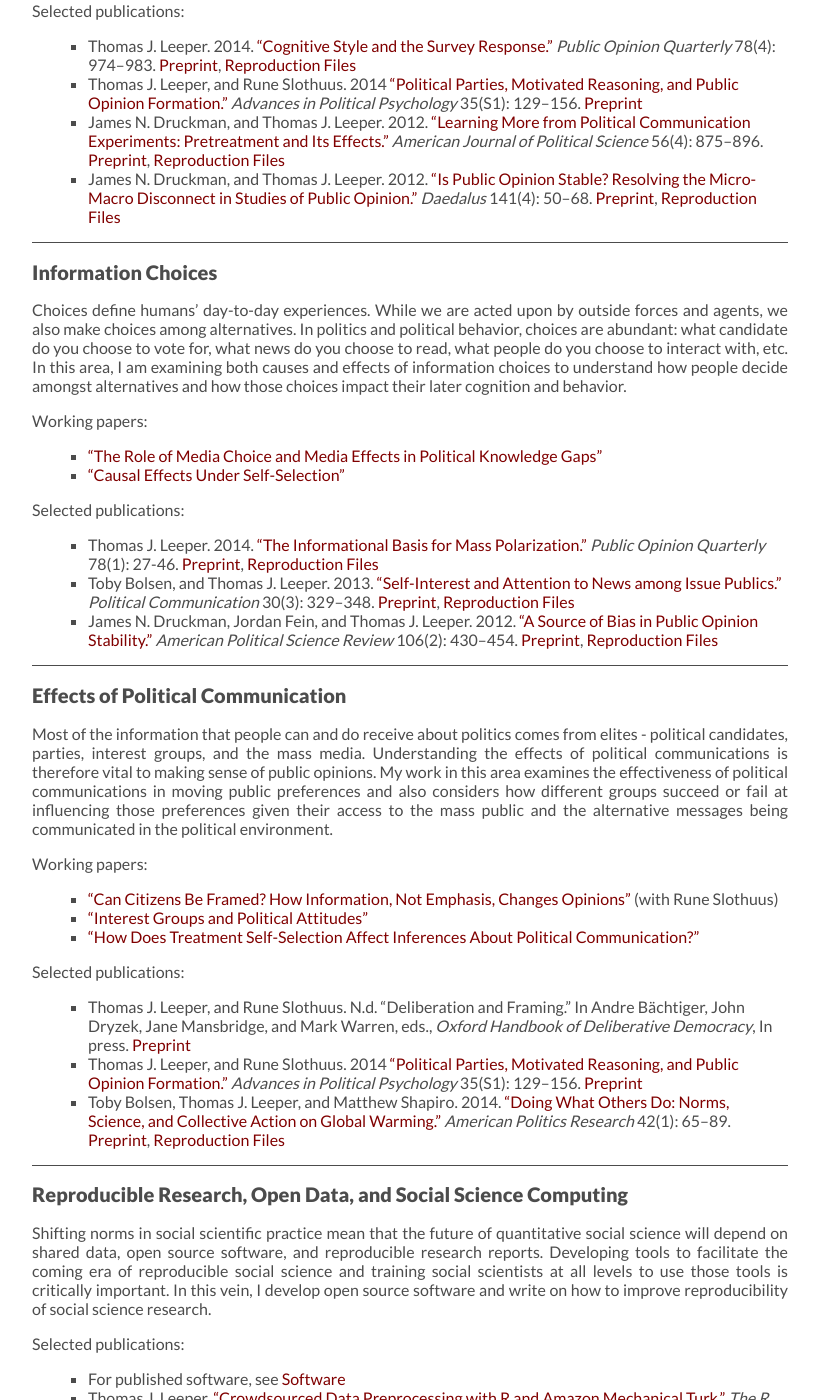
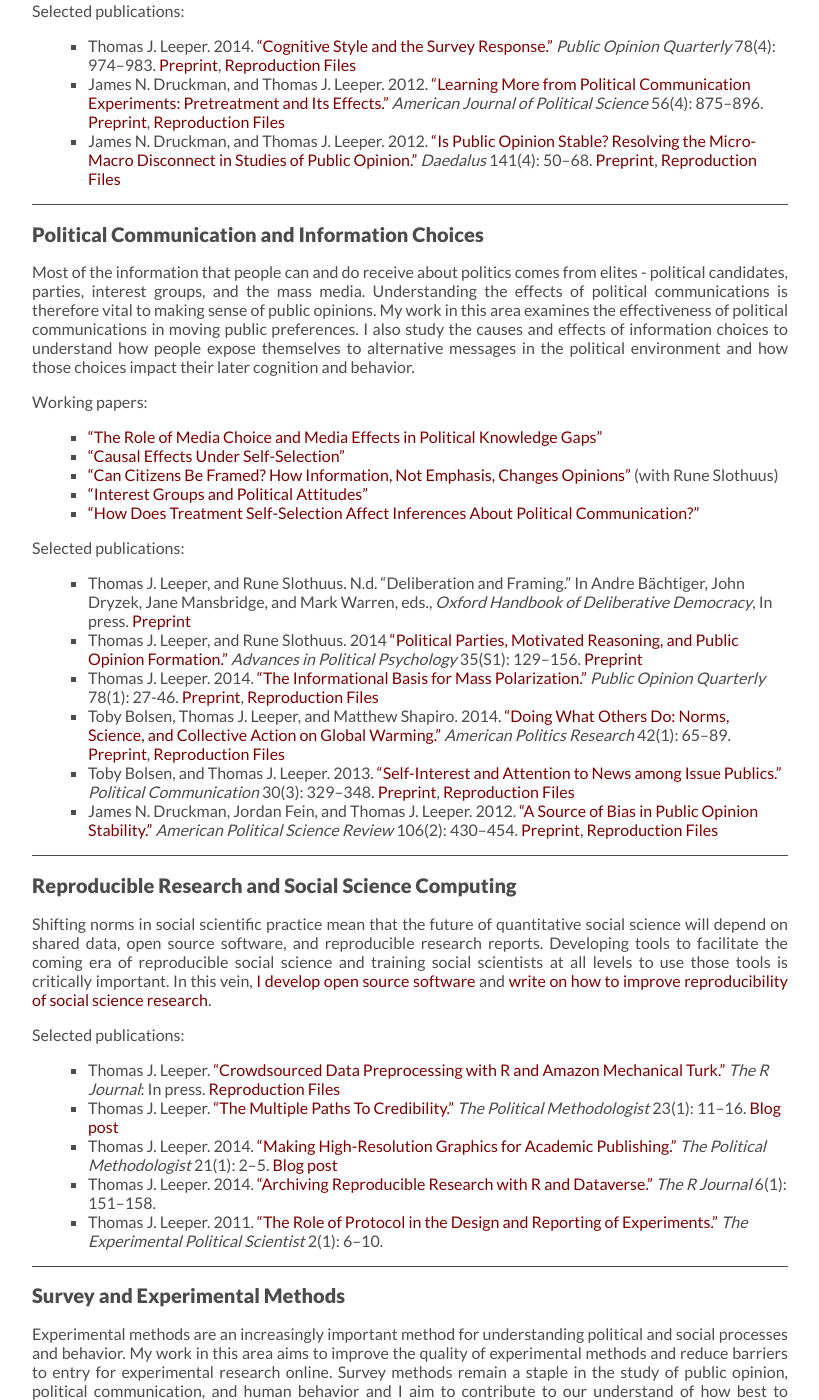
Before and after one commit to leeper/leeper.github.io, a Jekyll site: the page built from research.md, in a window 1280 px wide and 1400 px high, scrolled down 380 px. Shown: the whole window, without its empty margins (230-1049 px from the left). Built offline with Jekyll 4.4.1, drawn with Linux system fonts in a browser that asks for light colours; some web fonts are replaced.

Commit message:
simplify research.md organization

```diff
--- a/research.md
+++ b/research.md
@@ -20,36 +20,20 @@ Working papers:
 Selected publications:
 
 * Thomas J. Leeper. 2014. [&ldquo;Cognitive Style and the Survey Response.&rdquo;](http://poq.oxfordjournals.org/content/78/4/974.abstract) *Public Opinion Quarterly* 78(4): 974&ndash;983. [Preprint]({{ page.papers}}PublicOpinionQuarterly2014b.pdf), [Reproduction Files](http://dx.doi.org/10.7910/DVN/V9ROA)
-* Thomas J. Leeper, and Rune Slothuus. 2014 [&ldquo;Political Parties, Motivated Reasoning, and Public Opinion Formation.&rdquo;](http://onlinelibrary.wiley.com/doi/10.1111/pops.12164/abstract) *Advances in Political Psychology* 35(S1): 129&ndash;156. [Preprint]({{ page.papers}}AdvancesInPoliticalPsychology2014.pdf)
 * James N. Druckman, and Thomas J. Leeper. 2012. [&ldquo;Learning More from Political Communication Experiments: Pretreatment and Its Effects.&rdquo;](http://onlinelibrary.wiley.com/doi/10.1111/j.1540-5907.2012.00582.x/abstract) *American Journal of Political Science* 56(4): 875&ndash;896. [Preprint]({{ page.papers}}AmericanJournalofPoliticalScience2012), [Reproduction Files](http://hdl.handle.net/1902.1/17218)
 * James N. Druckman, and Thomas J. Leeper. 2012. [&ldquo;Is Public Opinion Stable? Resolving the Micro-Macro Disconnect in Studies of Public Opinion.&rdquo;](http://www.mitpressjournals.org/doi/abs/10.1162/DAED_a_00173) *Daedalus* 141(4): 50&ndash;68. [Preprint]({{ page.papers}}Daedalus2012.pdf), [Reproduction Files](http://dx.doi.org/10.7910/DVN/NSRKXC)
 
+
 ---
 
-## Information Choices ##
+## Political Communication and Information Choices ##
 
-Choices define humans' day-to-day experiences. While we are acted upon by outside forces and agents, we also make choices among alternatives. In politics and political behavior, choices are abundant: what candidate do you choose to vote for, what news do you choose to read, what people do you choose to interact with, etc. In this area, I am examining both causes and effects of information choices to understand how people decide amongst alternatives and how those choices impact their later cognition and behavior.
+Most of the information that people can and do receive about politics comes from elites - political candidates, parties, interest groups, and the mass media. Understanding the effects of political communications is therefore vital to making sense of public opinions. My work in this area examines the effectiveness of political communications in moving public preferences. I also study the causes and effects of information choices to understand how people expose themselves to alternative messages in the political environment and how those choices impact their later cognition and behavior.
 
 Working papers:
 
 * [&ldquo;The Role of Media Choice and Media Effects in Political Knowledge Gaps&rdquo;]({{ page.papers }}KnowledgeGaps.pdf)
 * [&ldquo;Causal Effects Under Self-Selection&rdquo;]({{ page.papers }}CausalEffectsUnderSelfSelection.pdf)
-
-Selected publications:
-
-* Thomas J. Leeper. 2014. [&ldquo;The Informational Basis for Mass Polarization.&rdquo;](http://poq.oxfordjournals.org/content/78/1/27.abstract) *Public Opinion Quarterly* 78(1): 27-46. [Preprint]({{ page.papers }}PublicOpinionQuarterly2014.pdf), [Reproduction Files](http://hdl.handle.net/1902.1/21964)
-* Toby Bolsen, and Thomas J. Leeper. 2013. [&ldquo;Self-Interest and Attention to News among Issue Publics.&rdquo;](http://www.tandfonline.com/doi/abs/10.1080/10584609.2012.737428#.UugCqLs1jtQ) *Political Communication* 30(3): 329&ndash;348. [Preprint]({{ page.papers }}PoliticalCommunication2013.pdf), [Reproduction Files](http://hdl.handle.net/1902.1/17863)
-* James N. Druckman, Jordan Fein, and Thomas J. Leeper. 2012. [&ldquo;A Source of Bias in Public Opinion Stability.&rdquo;](http://journals.cambridge.org/action/displayAbstract?fromPage=online&aid=8600564) *American Political Science Review* 106(2): 430&ndash;454. [Preprint]({{ page.papers}}AmericanPoliticalScienceReview2012.pdf), [Reproduction Files](http://hdl.handle.net/1902.1/17864)
-
-
----
-
-## Effects of Political Communication ##
-
-Most of the information that people can and do receive about politics comes from elites - political candidates, parties, interest groups, and the mass media. Understanding the effects of political communications is therefore vital to making sense of public opinions. My work in this area examines the effectiveness of political communications in moving public preferences and also considers how different groups succeed or fail at influencing those preferences given their access to the mass public and the alternative messages being communicated in the political environment.
-
-Working papers:
-
 * [&ldquo;Can Citizens Be Framed? How Information, Not Emphasis, Changes Opinions&rdquo;]({{ page.papers}}CanCitizensBeFramed.pf) (with Rune Slothuus)
 * [&ldquo;Interest Groups and Political Attitudes&rdquo;]({{ page.papers }}InterestGroupsAndPoliticalAttitudes.pdf)
 * [&ldquo;How Does Treatment Self-Selection Affect Inferences About Political Communication?&rdquo;]({{ page.papers }}PoliticalCommuniationSelfSelection.pdf)
@@ -58,17 +42,21 @@ Selected publications:
 
 * Thomas J. Leeper, and Rune Slothuus. N.d. &ldquo;Deliberation and Framing.&rdquo; In Andre Bächtiger, John Dryzek, Jane Mansbridge, and Mark Warren, eds., *Oxford Handbook of Deliberative Democracy*, In press. [Preprint]({{ page.papers }}DeliberationAndFraming.pdf)
 * Thomas J. Leeper, and Rune Slothuus. 2014 [&ldquo;Political Parties, Motivated Reasoning, and Public Opinion Formation.&rdquo;](http://onlinelibrary.wiley.com/doi/10.1111/pops.12164/abstract) *Advances in Political Psychology* 35(S1): 129--156. [Preprint]({{ page.papers }}AdvancesInPoliticalPsychology2014.pdf)
+* Thomas J. Leeper. 2014. [&ldquo;The Informational Basis for Mass Polarization.&rdquo;](http://poq.oxfordjournals.org/content/78/1/27.abstract) *Public Opinion Quarterly* 78(1): 27-46. [Preprint]({{ page.papers }}PublicOpinionQuarterly2014.pdf), [Reproduction Files](http://hdl.handle.net/1902.1/21964)
 * Toby Bolsen, Thomas J. Leeper, and Matthew Shapiro. 2014. [&ldquo;Doing What Others Do: Norms, Science, and Collective Action on Global Warming.&rdquo;](http://apr.sagepub.com/content/42/1/65) *American Politics Research* 42(1): 65--89. [Preprint]({{ page.papers }}AmericanPoliticsResearch2014.pdf), [Reproduction Files](http://hdl.handle.net/1902.1/18249)
+* Toby Bolsen, and Thomas J. Leeper. 2013. [&ldquo;Self-Interest and Attention to News among Issue Publics.&rdquo;](http://www.tandfonline.com/doi/abs/10.1080/10584609.2012.737428#.UugCqLs1jtQ) *Political Communication* 30(3): 329&ndash;348. [Preprint]({{ page.papers }}PoliticalCommunication2013.pdf), [Reproduction Files](http://hdl.handle.net/1902.1/17863)
+* James N. Druckman, Jordan Fein, and Thomas J. Leeper. 2012. [&ldquo;A Source of Bias in Public Opinion Stability.&rdquo;](http://journals.cambridge.org/action/displayAbstract?fromPage=online&aid=8600564) *American Political Science Review* 106(2): 430&ndash;454. [Preprint]({{ page.papers}}AmericanPoliticalScienceReview2012.pdf), [Reproduction Files](http://hdl.handle.net/1902.1/17864)
+
+
 
 ---
 
-## Reproducible Research, Open Data, and Social Science Computing ##
+## Reproducible Research and Social Science Computing ##
 
-Shifting norms in social scientific practice mean that the future of quantitative social science will depend on shared data, open source software, and reproducible research reports. Developing tools to facilitate the coming era of reproducible social science and training social scientists at all levels to use those tools is critically important. In this vein, I develop open source software and write on how to improve reproducibility of social science research.
+Shifting norms in social scientific practice mean that the future of quantitative social science will depend on shared data, open source software, and reproducible research reports. Developing tools to facilitate the coming era of reproducible social science and training social scientists at all levels to use those tools is critically important. In this vein, [I develop open source software](http://thomasleeper.com/software) and [write on how to improve reproducibility of social science research](http://thomasleeper.com/blog.html).
 
 Selected publications:
 
-* For published software, see [Software](http://thomasleeper.com/software)
 * Thomas J. Leeper. [&ldquo;Crowdsourced Data Preprocessing with R and Amazon Mechanical Turk.&rdquo;]({{ page.papers }}MTurkRCrowdsourcing.pdf) *The R Journal*: In press. [Reproduction Files](https://github.com/leeper/mturkr-article/tree/master/article)
 * Thomas J. Leeper. [&ldquo;The Multiple Paths To Credibility.&rdquo;](https://thepoliticalmethodologist.files.wordpress.com/2016/02/tpm_v23_n1.pdf) *The Political Methodologist* 23(1): 11&ndash;16. [Blog post](https://thepoliticalmethodologist.com/2015/12/21/the-multiple-routes-to-credibility/)
 * Thomas J. Leeper. 2014. [&ldquo;Making High-Resolution Graphics for Academic Publishing.&rdquo;](https://thepoliticalmethodologist.files.wordpress.com/2014/06/tpm_v21_n12.pdf) *The Political Methodologist* 21(1): 2&ndash;5. [Blog post](https://thepoliticalmethodologist.com/2013/11/25/making-high-resolution-graphics-for-academic-publishing/)
```
